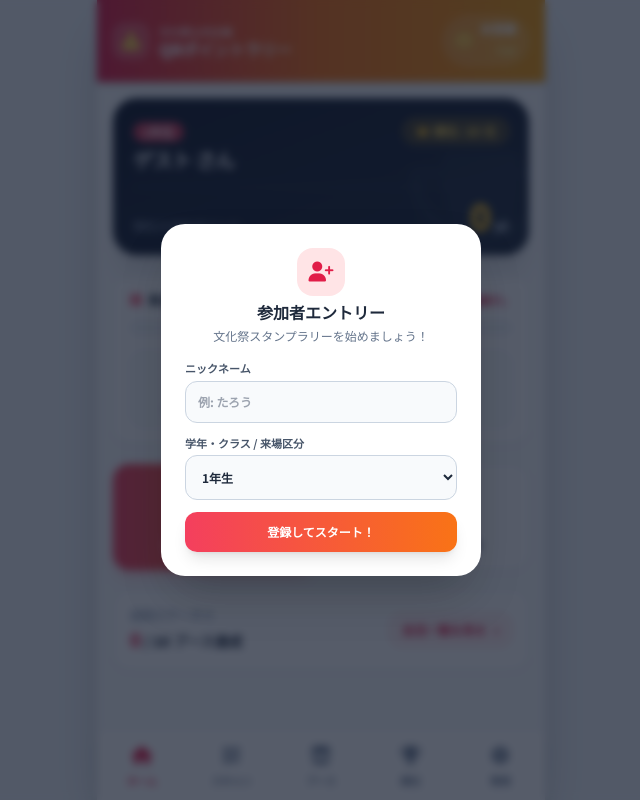
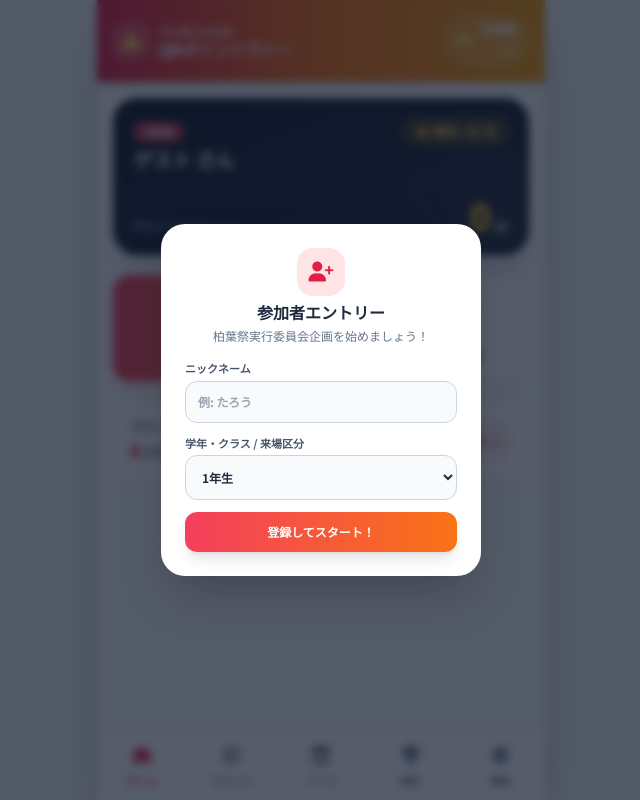
Before and after one commit to ukiukishitakibun/-, a plain HTML site: page index.html in a window 1280 px wide. Shown: the whole page, without its empty margins (319-959 px from the left). Drawn offline with nearby package versions, Linux system fonts and the light colour scheme.

Commit message:
Update index.html

```diff
--- a/index.html
+++ b/index.html
@@ -128,40 +128,6 @@
                     </div>
                 </div>
 
-                <!-- Milestone Progress Card -->
-                <div class="bg-white border border-slate-200/80 rounded-2xl p-4 shadow-sm space-y-3">
-                    <div class="flex justify-between items-center">
-                        <h3 class="font-bold text-slate-800 text-xs flex items-center gap-1.5">
-                            <i class="fa-solid fa-gift text-rose-500"></i> 景品交換ライン
-                        </h3>
-                        <span id="dash-next-target" class="text-[11px] font-bold text-rose-600">あと 30pt で「駄菓子」</span>
-                    </div>
-
-                    <!-- Progress Bar Track -->
-                    <div class="w-full bg-slate-100 rounded-full h-3.5 overflow-hidden p-0.5 border border-slate-200">
-                        <div id="dash-progress-bar" class="bg-gradient-to-r from-rose-500 via-orange-400 to-amber-400 h-full rounded-full transition-all duration-500 w-0"></div>
-                    </div>
-
-                    <!-- Milestone Items Grid -->
-                    <div class="grid grid-cols-3 gap-2 text-center text-xs pt-1">
-                        <div id="ms-1" class="bg-slate-50 border border-slate-200 p-2 rounded-xl transition">
-                            <span class="block text-base mb-0.5">🍬</span>
-                            <span class="font-extrabold text-slate-700 block text-[11px]">30 pt</span>
-                            <span class="text-[9px] text-slate-500 block">駄菓子セット</span>
-                        </div>
-                        <div id="ms-2" class="bg-slate-50 border border-slate-200 p-2 rounded-xl transition">
-                            <span class="block text-base mb-0.5">🎟️</span>
-                            <span class="font-extrabold text-slate-700 block text-[11px]">60 pt</span>
-                            <span class="text-[9px] text-slate-500 block">福引券 1枚</span>
-                        </div>
-                        <div id="ms-3" class="bg-slate-50 border border-slate-200 p-2 rounded-xl transition">
-                            <span class="block text-base mb-0.5">👑</span>
-                            <span class="font-extrabold text-slate-700 block text-[11px]">100 pt</span>
-                            <span class="text-[9px] text-slate-500 block">完走記念品</span>
-                        </div>
-                    </div>
-                </div>
-
                 <!-- Quick Action Buttons -->
                 <div class="grid grid-cols-2 gap-3">
                     <button onclick="switchTab('scan'); setScanSubTab('qr');" class="bg-gradient-to-r from-rose-500 to-orange-500 text-white font-bold p-4 rounded-2xl shadow-lg shadow-rose-500/20 hover:opacity-95 transition flex flex-col items-center justify-center gap-2 group">
@@ -243,7 +209,7 @@
                         </div>
                         <ul class="list-disc list-inside text-[11px] text-amber-800/90 space-y-1 pl-1">
                             <li>ブラウザの「カメラアクセス許可」をONにしてください。</li>
-                            <li>うまく読み取れない場合は「合言葉・暗号入力」をお使いください。</li>
+                            <li>うまく読み取れない場合は「コード入力」をお使いください。</li>
                         </ul>
                     </div>
                 </div>
@@ -379,7 +345,7 @@
                         <!-- Printable Card Preview -->
                         <div id="admin-print-card" class="bg-white border-2 border-slate-800 rounded-2xl p-5 text-center space-y-3 shadow-lg my-3">
                             <div class="border-b border-slate-200 pb-2">
-                                <span class="text-[10px] font-extrabold text-rose-600 bg-rose-50 px-2 py-0.5 rounded-md" id="print-booth-category">クラス展示</span>
+                                <span class="text-[10px] font-extrabold text-rose-600 bg-rose-50 px-2 py-0.5 rounded-md" id="print-booth-category">自活</span>
                                 <h4 class="font-black text-base text-slate-900 mt-1" id="print-booth-title">1-1 お化け屋敷</h4>
                                 <p class="text-[11px] font-bold text-slate-500" id="print-booth-loc">1階 1-1教室</p>
                             </div>
@@ -453,7 +419,7 @@
                         <i class="fa-solid fa-user-plus"></i>
                     </div>
                     <h3 class="font-extrabold text-slate-800 text-base">参加者エントリー</h3>
-                    <p class="text-xs text-slate-500">文化祭スタンプラリーを始めましょう！</p>
+                    <p class="text-xs text-slate-500">柏葉祭実行委員会企画を始めましょう！</p>
                 </div>
 
                 <form onsubmit="saveUserProfile(event)" class="space-y-3">
@@ -469,7 +435,6 @@
                             <option value="2年生">2年生</option>
                             <option value="3年生">3年生</option>
                             <option value="保護者/一般">保護者・一般来場者</option>
-                            <option value="他校生">他校生</option>
                         </select>
                     </div>
 
@@ -489,9 +454,9 @@
 
                 <div class="space-y-1">
                     <span id="modal-booth-cat" class="text-[10px] font-extrabold text-rose-600 bg-rose-50 px-2.5 py-0.5 rounded-full border border-rose-200">
-                        クラス展示
+                        自活
                     </span>
-                    <h3 id="modal-booth-name" class="font-black text-slate-900 text-base">1-1 呪われた廃校舎</h3>
+                    <h3 id="modal-booth-name" class="font-black text-slate-900 text-base">1-8 呪われた廃校舎</h3>
                     <p class="text-xs font-bold text-slate-500">チェックイン成功！</p>
                 </div>
 
@@ -523,16 +488,13 @@
     <script>
         // --- BOOTH DATA DEFINITION ---
         const BOOTHS = [
-            { id: 'b1', code: '101', payload: 'bunkasai_booth_1', name: '1-1 呪われた廃校舎 (お化け屋敷)', category: 'クラス展示', location: '1階 1-1教室', points: 15, icon: 'fa-ghost', color: 'bg-purple-500' },
-            { id: 'b2', code: '102', payload: 'bunkasai_booth_2', name: '1-2 レトロ縁日 & 射的ゲーム', category: '体験・ゲーム', location: '1階 1-2教室', points: 15, icon: 'fa-bullseye', color: 'bg-amber-500' },
-            { id: 'b3', code: '201', payload: 'bunkasai_booth_3', name: '2-1 カジノロワイヤル', category: 'クラス展示', location: '2階 2-1教室', points: 15, icon: 'fa-dice', color: 'bg-emerald-500' },
-            { id: 'b4', code: '202', payload: 'bunkasai_booth_4', name: '2-2 映えフォトスポット & 迷路', category: '体験・展示', location: '2階 2-2教室', points: 15, icon: 'fa-camera', color: 'bg-pink-500' },
-            { id: 'b5', code: '301', payload: 'bunkasai_booth_5', name: '3-1 チュロス & タピオカカフェ', category: '食品模擬店', location: '中庭テント 1番', points: 20, icon: 'fa-mug-hot', color: 'bg-orange-500' },
-            { id: 'b6', code: '302', payload: 'bunkasai_booth_6', name: '3-2 絶品焼きそば & たこ焼き', category: '食品模擬店', location: '中庭テント 2番', points: 20, icon: 'fa-utensils', color: 'bg-red-500' },
-            { id: 'b7', code: 'stage1', payload: 'bunkasai_booth_7', name: '吹奏楽部 スペシャルステージ', category: '部活・ステージ', location: '体育館', points: 20, icon: 'fa-music', color: 'bg-blue-500' },
-            { id: 'b8', code: 'stage2', payload: 'bunkasai_booth_8', name: '軽音部 文化祭ライブ 2026', category: '部活・ステージ', location: '講堂', points: 20, icon: 'fa-guitar', color: 'bg-indigo-500' },
-            { id: 'b9', code: 'art', payload: 'bunkasai_booth_9', name: '美術部 黒板アート & 作品展', category: '部活展示', location: '3階 美術室', points: 10, icon: 'fa-palette', color: 'bg-teal-500' },
-            { id: 'b10', code: 'honbu', payload: 'bunkasai_booth_10', name: '生徒会本部 チャレンジクイズ', category: '本部企画', location: '1階 本部前', points: 10, icon: 'fa-award', color: 'bg-yellow-500' }
+            { id: 'b1', code: '10179', payload: 'bunkasai_booth_1', name: '1-1 American Diner', category: '自活', location: '西校舎1階 選択A', points: 15},
+            { id: 'b2', code: '10279', payload: 'bunkasai_booth_2', name: '1-2 キッキングスナイパー', category: '自活', location: '第1体育館（ステージ側）', points: 15},
+            { id: 'b3', code: '20179', payload: 'bunkasai_booth_3', name: '1-3 人生逆転ゲーム', category: '自活', location: '2階 3-7教室', points: 15},
+            { id: 'b4', code: '20279', payload: 'bunkasai_booth_4', name: '1-4 格付けチェック 三流米東生を暴き出せ', category: '自活', location: '2階 3-3、3-4教室', points: 15},
+            { id: 'b5', code: '30179', payload: 'bunkasai_booth_5', name: '1-5 カラダ探し', category: '自活', location: '1階 選択A教室', points: 15},
+            { id: 'b6', code: '30279', payload: 'bunkasai_booth_6', name: '1-6 性別逆転メイド＆執事カフェ', category: '自活', location: '2階 3-6教室', points: 15},
+            { id: 'b10', code: 'honbu', payload: 'bunkasai_booth_7', name: '1-7 カジノ', category: '自活', location: '2階 3-1教室', points: 15}
         ];
 
         // --- MOCK LEADERBOARD DATA ---
@@ -608,30 +570,11 @@
             document.getElementById('dash-visited-count').textContent = appState.user.visitedBooths.length;
             document.getElementById('dash-total-booths').textContent = BOOTHS.length;
 
-            // Milestone Progress
-            const pts = appState.user.points;
-            const percentage = Math.min(100, Math.round((pts / 100) * 100));
-            document.getElementById('dash-progress-bar').style.width = percentage + '%';
-
-            const nextTargetEl = document.getElementById('dash-next-target');
-            if (pts >= 100) {
-                nextTargetEl.textContent = '🎉 全ての目標をクリア！';
-            } else if (pts >= 60) {
-                nextTargetEl.textContent = `あと ${100 - pts}pt で「完走記念品」`;
-            } else if (pts >= 30) {
-                nextTargetEl.textContent = `あと ${60 - pts}pt で「福引券1枚」`;
-            } else {
-                nextTargetEl.textContent = `あと ${30 - pts}pt で「駄菓子」`;
-            }
-
             // Milestone badges
             const ms1 = document.getElementById('ms-1');
             const ms2 = document.getElementById('ms-2');
             const ms3 = document.getElementById('ms-3');
 
-            if (pts >= 30) ms1.className = "bg-amber-100 border-2 border-amber-400 p-2 rounded-xl transition text-amber-900 font-bold shadow-sm";
-            if (pts >= 60) ms2.className = "bg-amber-100 border-2 border-amber-400 p-2 rounded-xl transition text-amber-900 font-bold shadow-sm";
-            if (pts >= 100) ms3.className = "bg-amber-100 border-2 border-amber-400 p-2 rounded-xl transition text-amber-900 font-bold shadow-sm";
 
             // User Rank calculation
             renderLeaderboard();
```
